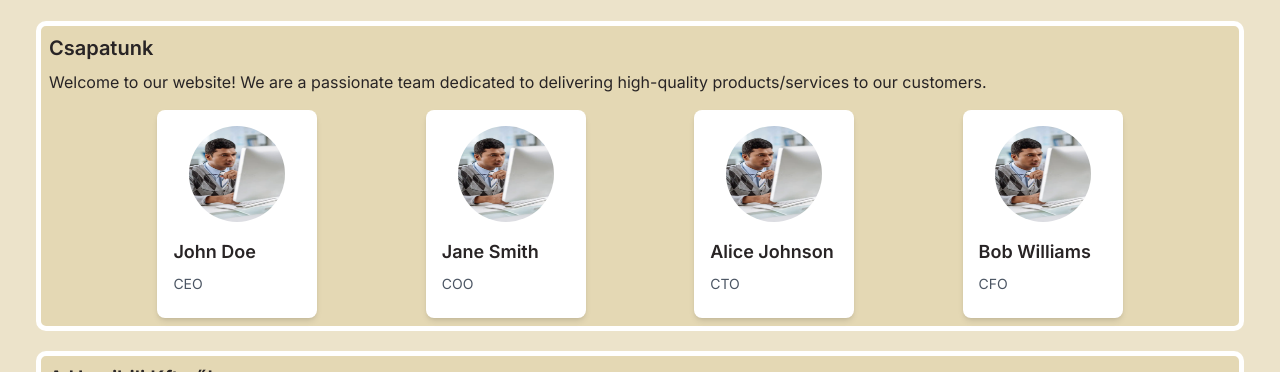
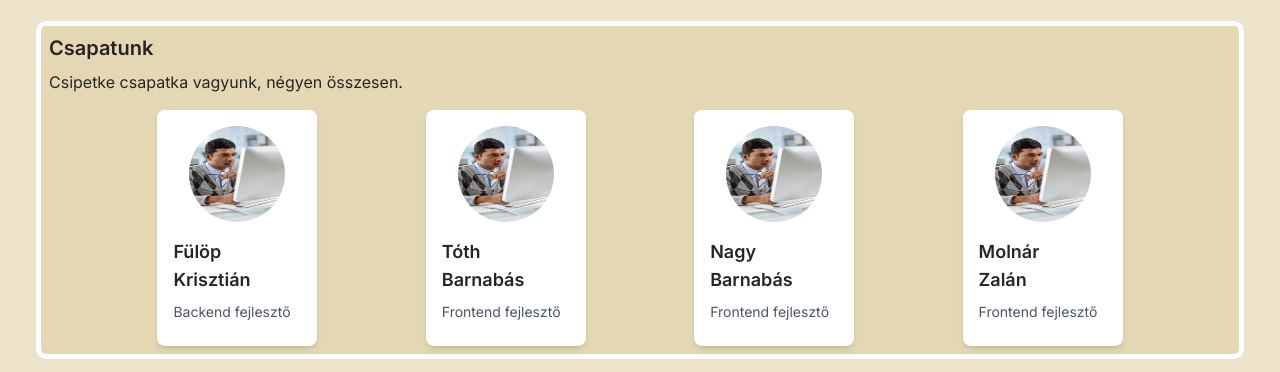
Before and after one commit to El-Terrifico-webfejlesztok/El-Terrifico-weboldal, a Next.js app: page /aboutus in a window 1280 px wide. Shown: the part 131-503 px from the top of the page. Built offline with nearby package versions, Linux system fonts and the light colour scheme; no server answers.

Commit message:
Kártya nevek

```diff
--- a/app/aboutus/page.tsx
+++ b/app/aboutus/page.tsx
@@ -10,30 +10,34 @@ const AboutUs: React.FC = () => {
       <div className="sections p-2">
         <Section
           title="Csapatunk"
-          content="Welcome to our website! We are a passionate team dedicated to delivering high-quality products/services to our customers."
+          content="Csipetke csapatka vagyunk, négyen összesen."
         />
           <div className="flex justify-evenly">
             <TeamMemberCard
-                name="John Doe"
-                position="CEO"
+                name="Fülöp"
+                name2="Krisztián"
+                position="Backend fejlesztő"
                 imageUrl="/placeholder.png"
                 description="Lorem ipsum dolor sit amet, consectetur adipiscing elit. Nullam ut nisi vitae mi euismod semper."
               />
             <TeamMemberCard
-              name="Jane Smith"
-              position="COO"
+              name="Tóth"
+              name2="Barnabás"
+              position="Frontend fejlesztő"
               imageUrl="/placeholder.png"
               description="Sed dictum turpis nec nisi dignissim, vel tincidunt odio suscipit. Curabitur aliquet, nisi nec commodo fermentum."
             />
             <TeamMemberCard
-              name="Alice Johnson"
-              position="CTO"
+              name="Nagy"
+              name2="Barnabás"
+              position="Frontend fejlesztő"
               imageUrl="/placeholder.png"
               description="Mauris id magna at nunc maximus vehicula. Fusce fringilla urna at purus congue, vitae aliquet velit elementum."
             />
             <TeamMemberCard
-              name="Bob Williams"
-              position="CFO"
+              name="Molnár"
+              name2="Zalán"
+              position="Frontend fejlesztő"
               imageUrl="/placeholder.png"
               description="Nullam sodales bibendum tellus nec aliquet. Aliquam erat volutpat."
             />
--- a/app/components/aboutus/teamCard.tsx
+++ b/app/components/aboutus/teamCard.tsx
@@ -5,12 +5,13 @@ import React, { useState } from 'react';
 
 interface TeamMemberCardProps {
   name: string;
+  name2: string;
   position: string;
   imageUrl: string;
   description: string;
 }
 
-const TeamMemberCard: React.FC<TeamMemberCardProps> = ({ name, position, imageUrl, description }) => {
+const TeamMemberCard: React.FC<TeamMemberCardProps> = ({ name, name2, position, imageUrl, description }) => {
   const [isExpanded, setIsExpanded] = useState(false);
 
   const toggleExpand = () => {
@@ -20,13 +21,14 @@ const TeamMemberCard: React.FC<TeamMemberCardProps> = ({ name, position, imageUr
   return (
     <div style={{transition: '0.3s ease' }} className="w-40 bg-white rounded-lg shadow-md p-4 transition-all duration-3000" onClick={toggleExpand}>
       <Image height="150" src={imageUrl} alt={name} className="w-24 h-24 rounded-full mx-auto mb-4" width="150" />
-      <h3 className="text-lg font-semibold mb-2">{name}</h3>
+      <h3 className="text-lg font-semibold">{name}</h3>
+      <h3 className="text-lg font-semibold mb-2">{name2}</h3>
       <p className="text-sm text-gray-600 mb-2">{position}</p>
       {isExpanded && (
         <div className="absolute inset-0 bg-gray-900 bg-opacity-50 flex justify-center items-center z-10">
           <div className="bg-white rounded-lg shadow-md p-4">
           <Image height="150" src={imageUrl} alt={name} className="w-24 h-24 rounded-full mx-auto mb-4" width="150" />
-            <h3 className="text-lg font-semibold mb-2">{name}</h3>
+            <h3 className="text-lg font-semibold mb-2">{name} {name2}</h3>
             <p className="text-sm text-gray-600 mb-2">{position}</p>
             <p className="text-sm">{description}</p>
             <button onClick={toggleExpand} className="text-blue-500 hover:underline mt-2">
```
